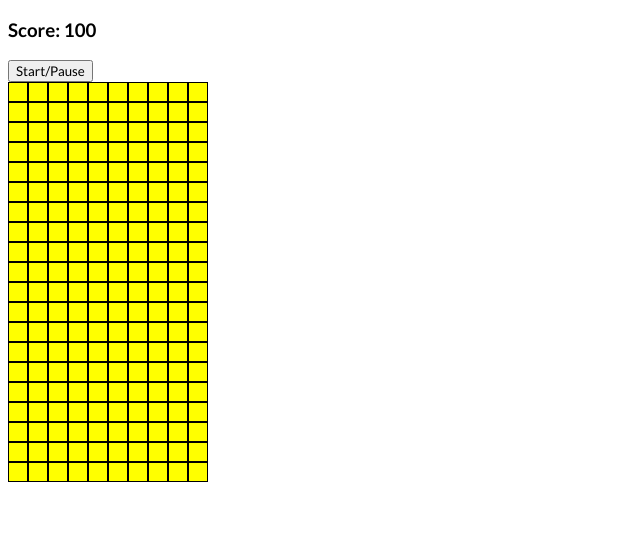
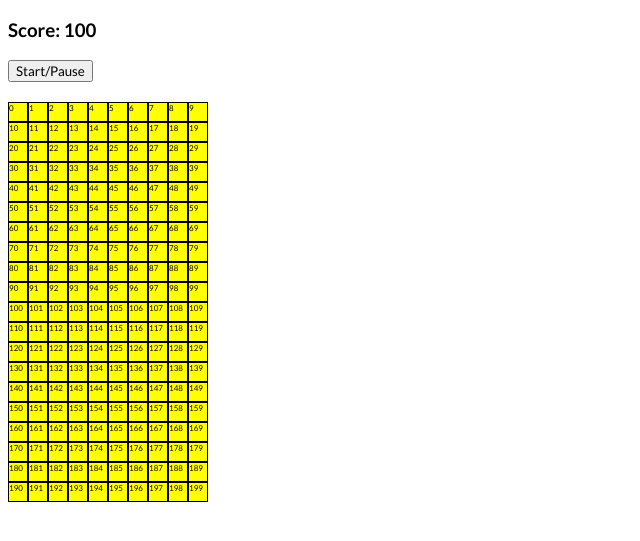
Before and after one commit to mrChernicharo/JS-Tetris, a plain HTML site: page index.html in a window 1280 px wide. Shown: the part 63-604 px from the top of the page, without its empty margins (0-640 px from the left). Drawn offline with Linux system fonts and the light colour scheme.

Commit message:
testando

```diff
--- a/app.js
+++ b/app.js
@@ -1,6 +1,16 @@
 /* eslint-disable no-alert */
 /* eslint-disable no-undef */
 /* eslint-disable quotes */
+
 document.addEventListener("DOMContentLoaded", () => {
-  window.alert("carregou!");
+  const grid = document.querySelector(".grid");
+
+  const squares = Array.from(document.querySelectorAll(".grid div"));
+
+  const width = 10;
+
+  let count = 0;
+
+  console.log(squares.map((div) => (div.innerText = count++)));
+  console.log(grid);
 });
--- a/style.css
+++ b/style.css
@@ -4,6 +4,7 @@
 }
 
 .grid {
+  margin-top: 20px;
   width: 200px;
   height: 400px;
   display: flex;
@@ -16,4 +17,5 @@
   height: 20px;
   border: 1px solid black;
   border-collapse: collapse;
+  font-size: 8px;
 }
```
